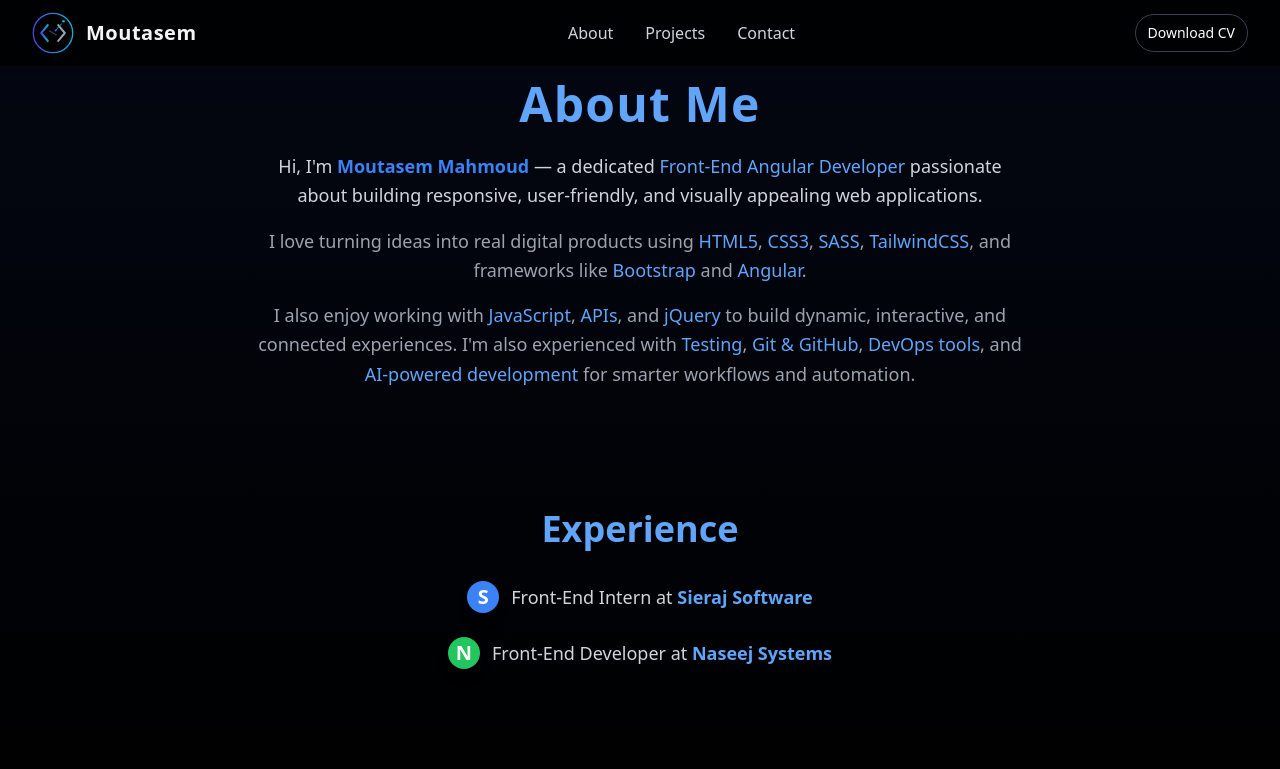
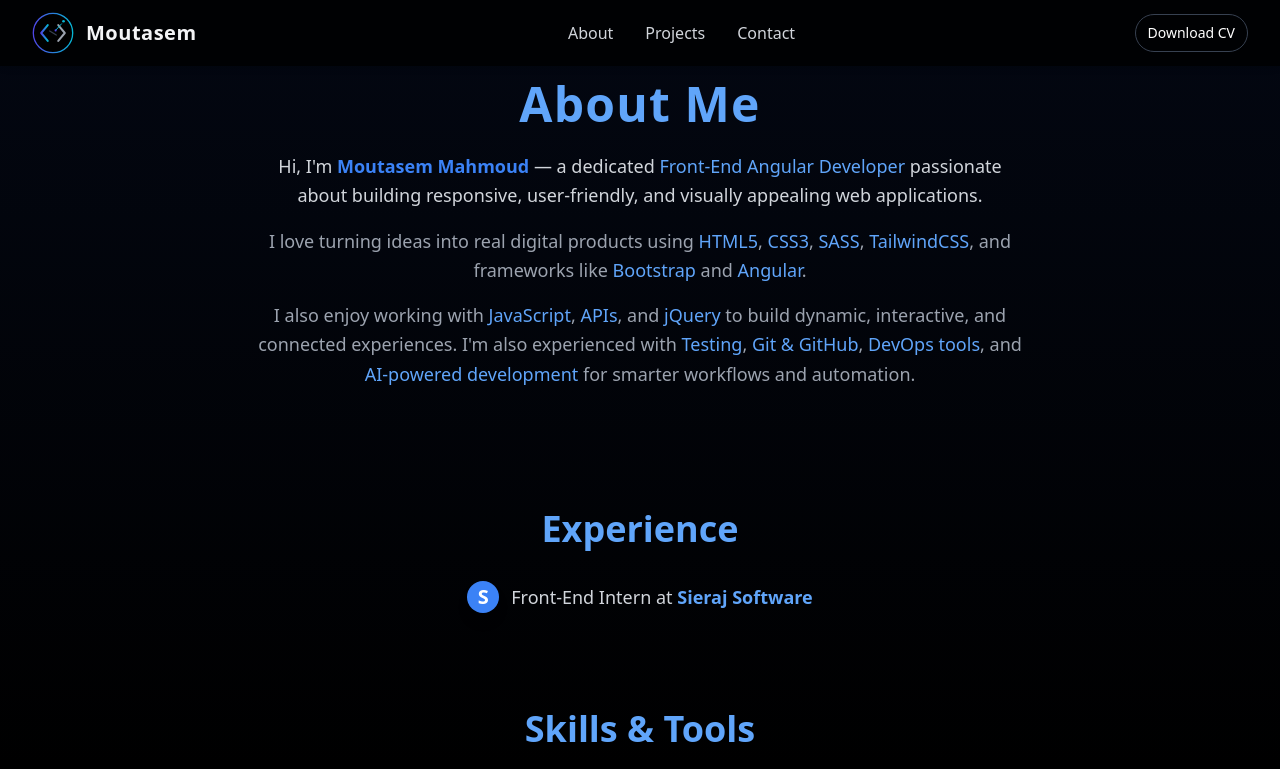
Before and after one commit to mu1rr11r/tailwind, an Angular app: page /About in a window 1280 px wide. Shown: the top 769 px of the page. Built offline with nearby package versions, Linux system fonts and the light colour scheme.

Commit message:
Remove redundant experience section for clarity

```diff
--- a/src/app/components/about/about.component.html
+++ b/src/app/components/about/about.component.html
@@ -47,16 +47,6 @@
         </p>
       </div>
 
-      <!-- شركة 2 -->
-      <div class="flex items-center justify-center space-x-3 text-gray-300 text-lg">
-        <div class="w-8 h-8 flex items-center justify-center rounded-full bg-green-500 text-white font-bold text-xl shadow-lg">
-          N
-        </div>
-        <p>
-          Front-End Developer at
-          <span class="text-blue-400 font-semibold">Naseej Systems</span>
-        </p>
-      </div>
     </div>
   </div>
 
```
